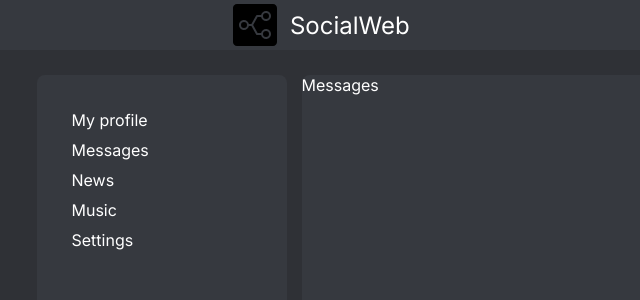
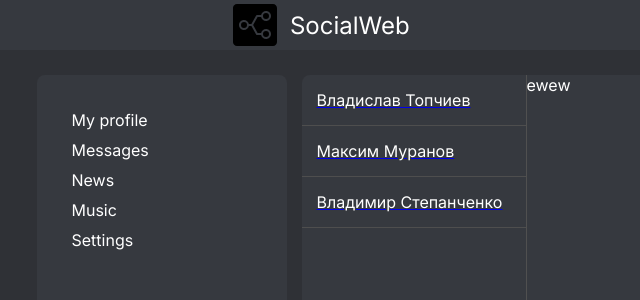
Before and after one commit to alexander1934/react-app1, a React (Create React App) app: page /messages in a window 1280 px wide. Shown: the top 300 px of the page, without its empty margins (21-661 px from the left). Built offline with nearby package versions, Linux system fonts and the light colour scheme.

Commit message:
Messages design update

```diff
--- a/src/Components/App/App.js
+++ b/src/Components/App/App.js
@@ -1,5 +1,4 @@
 import { BrowserRouter, Route, Routes } from "react-router-dom";
-import logo from "../../logo.svg";
 import "./App.css";
 import Header from "../Header/Header";
 import Profile from "../Profile/Profile";
@@ -19,7 +18,7 @@ const App = () => {
           <div className="app-wrapper-content">
             <Routes>
               <Route path="/profile" element={<Profile />} />
-              <Route path="/messages" element={<Messages />} />
+              <Route path="/messages/*" element={<Messages />} />
               <Route path="/news" element={<News />} />
               <Route path="/music" element={<Music />} />
               <Route path="/settings" element={<Settings />} />
--- /dev/null
+++ b/src/Components/Messages/DialogsItem/DialogsItem.js
@@ -0,0 +1,7 @@
+import item from "./DialogsItem.module.css";
+
+const DialogsItem = (props) => {
+  return <div className={item.dialogs__item}>{props.name}</div>;
+};
+
+export default DialogsItem
--- /dev/null
+++ b/src/Components/Messages/DialogsItem/DialogsItem.module.css
@@ -0,0 +1,6 @@
+.dialogs__item {
+    color:white;
+    border-bottom: 1px solid rgb(78, 78, 78);
+    padding: 15px;
+    align-items: center;
+}
--- a/src/Components/Messages/Messages.js
+++ b/src/Components/Messages/Messages.js
@@ -1,10 +1,22 @@
 import messages from "./Messages.module.css";
-
+import DialogsItem from "./DialogsItem/DialogsItem";
+import { NavLink } from "react-router-dom";
 
 const Messages = (props) => {
   return (
-    <div>
-        Messages
+    <div className={messages.wrapper}>
+      <div className={messages.dialogs}>
+        <NavLink to={"/messages/1"}>
+          <DialogsItem name="Владислав Топчиев" />
+        </NavLink>
+        <NavLink to={"/messages/2"}>
+          <DialogsItem name="Максим Муранов" />
+        </NavLink>
+        <NavLink to={"/messages/3"}>
+          <DialogsItem name="Владимир Степанченко" />
+        </NavLink>
+      </div>
+      <div className={messages.dialog}>ewew</div>
     </div>
   );
 };
--- a/src/Components/Messages/Messages.module.css
+++ b/src/Components/Messages/Messages.module.css
@@ -0,0 +1,17 @@
+.wrapper {
+    display: grid;
+    grid-template-areas:
+    "dialogs dialog";
+    grid-template-columns: 1fr 3fr;
+    grid-template-rows: minmax(600px, auto);
+}
+
+.dialogs {
+    grid-area: dialogs;
+    border-right: 1px solid rgb(80, 80, 80);
+    text-decoration: none;
+}
+
+.dialog {
+    grid-area: dialog;
+}
```
